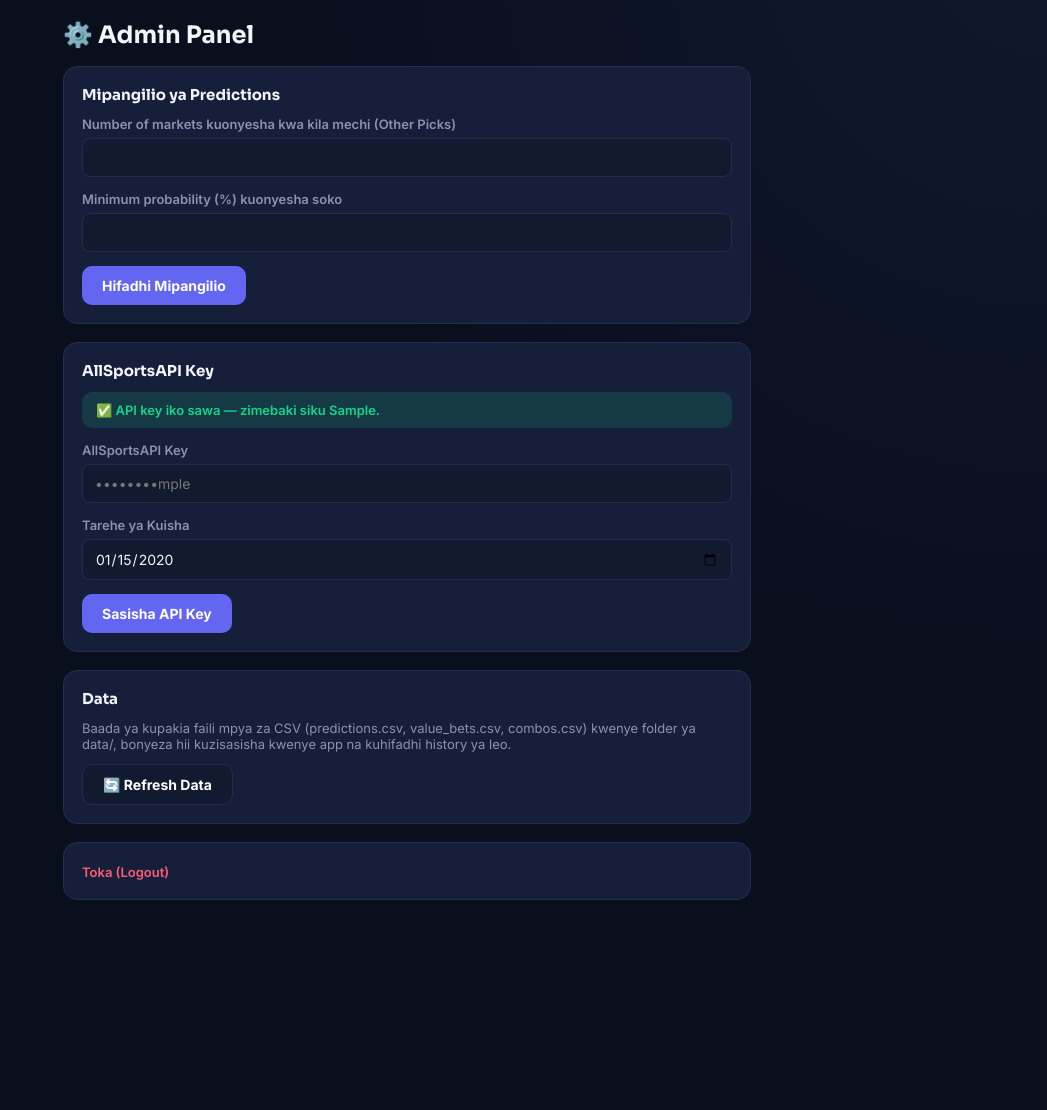
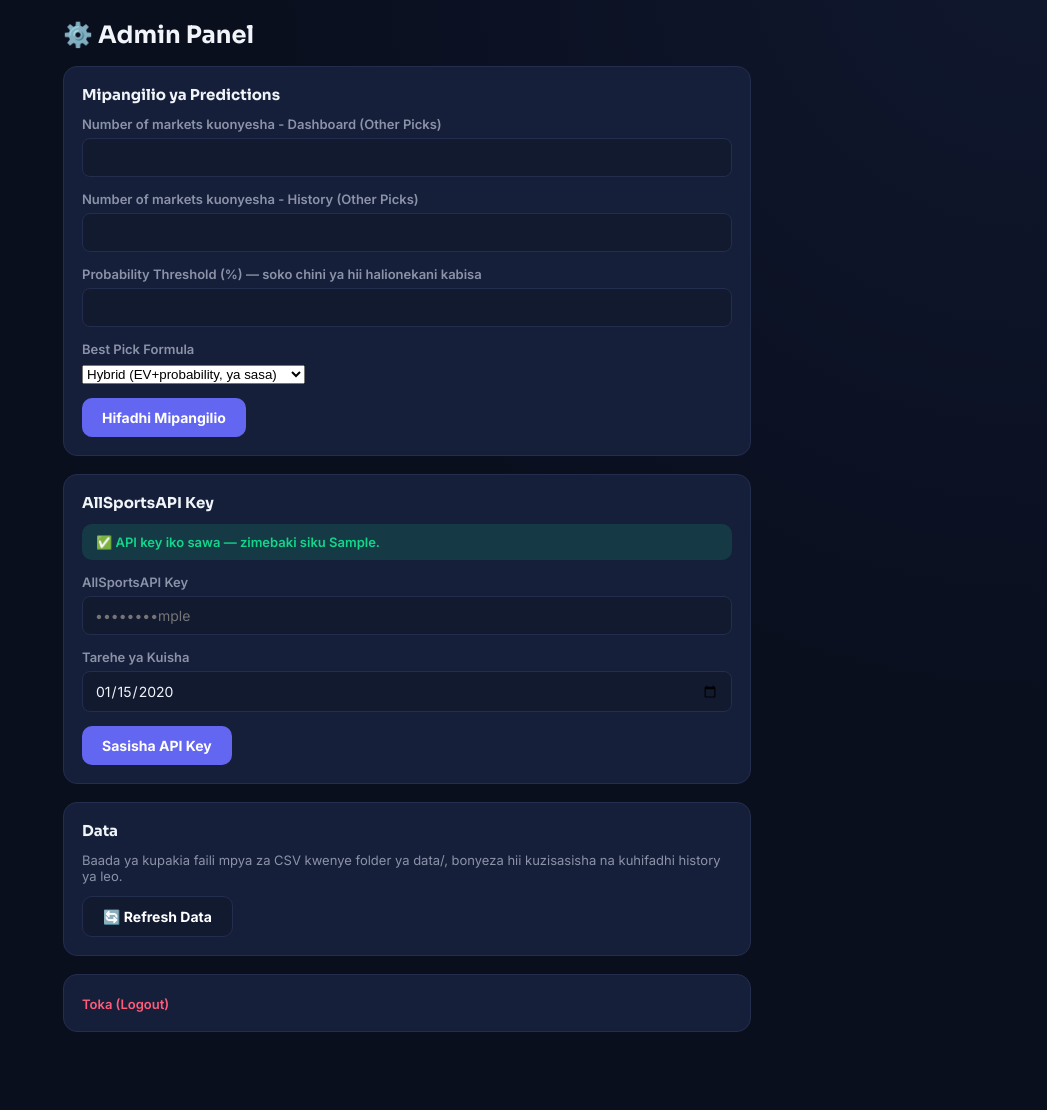
Before and after one commit to tonticha9/Prediction-picks, a Flask app: template templates/admin.html in a window 1280 px wide. Shown: the part 73-1183 px from the top of the page, without its empty margins (233-1280 px from the left). Before the commit the page ends 973 px from the top, so only its background shows below. Run offline with Flask 3, Linux system fonts and the light colour scheme; tables that the repository leaves empty hold one stand-in row (values such as "Sample post"); the template is opened without the code that fills it: values that come from a table or form of the project are taken from there, most other values are stand-ins (such as "Sample title", 1, 10 or a date in 2020).

Commit message:
Update admin.html

```diff
--- a/templates/admin.html
+++ b/templates/admin.html
@@ -6,14 +6,31 @@
   <h3>Mipangilio ya Predictions</h3>
   <form method="POST">
     <input type="hidden" name="action" value="update_settings">
+
     <div class="form-group">
-      <label>Number of markets kuonyesha kwa kila mechi (Other Picks)</label>
+      <label>Number of markets kuonyesha - Dashboard (Other Picks)</label>
       <input type="number" name="max_markets" value="{{ settings.max_markets_per_match }}" min="0" max="20">
     </div>
+
     <div class="form-group">
-      <label>Minimum probability (%) kuonyesha soko</label>
-      <input type="number" step="0.1" name="min_probability" value="{{ settings.min_probability }}" min="0" max="100">
+      <label>Number of markets kuonyesha - History (Other Picks)</label>
+      <input type="number" name="history_max_markets" value="{{ settings.history_max_markets }}" min="0" max="30">
     </div>
+
+    <div class="form-group">
+      <label>Probability Threshold (%) — soko chini ya hii halionekani kabisa</label>
+      <input type="number" step="0.1" name="probability_threshold" value="{{ settings.probability_threshold }}" min="0" max="100">
+    </div>
+
+    <div class="form-group">
+      <label>Best Pick Formula</label>
+      <select name="best_pick_formula">
+        <option value="hybrid" {{ 'selected' if settings.best_pick_formula=='hybrid' else '' }}>Hybrid (EV+probability, ya sasa)</option>
+        <option value="probability" {{ 'selected' if settings.best_pick_formula=='probability' else '' }}>Probability pekee (odds haziathiri)</option>
+        <option value="ev" {{ 'selected' if settings.best_pick_formula=='ev' else '' }}>EV pekee</option>
+      </select>
+    </div>
+
     <button class="btn" type="submit">Hifadhi Mipangilio</button>
   </form>
 </div>
@@ -50,8 +67,7 @@
 <div class="admin-section">
   <h3>Data</h3>
   <p style="font-size:13px; color:var(--text-dim); margin-bottom:12px;">
-    Baada ya kupakia faili mpya za CSV (predictions.csv, value_bets.csv, combos.csv) kwenye folder ya data/,
-    bonyeza hii kuzisasisha kwenye app na kuhifadhi history ya leo.
+    Baada ya kupakia faili mpya za CSV kwenye folder ya data/, bonyeza hii kuzisasisha na kuhifadhi history ya leo.
   </p>
   <form method="POST" action="{{ url_for('admin_refresh') }}">
     <button class="btn btn-secondary" type="submit">🔄 Refresh Data</button>
```
